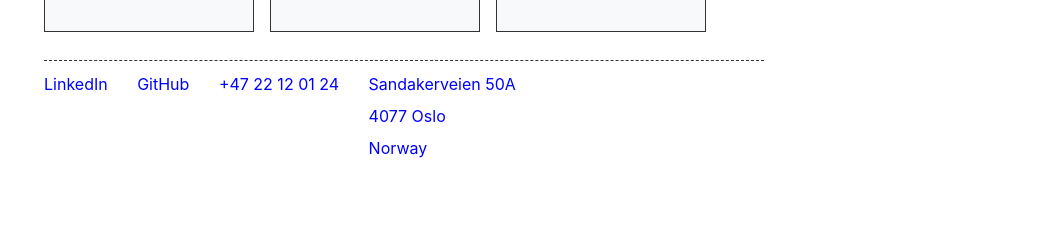
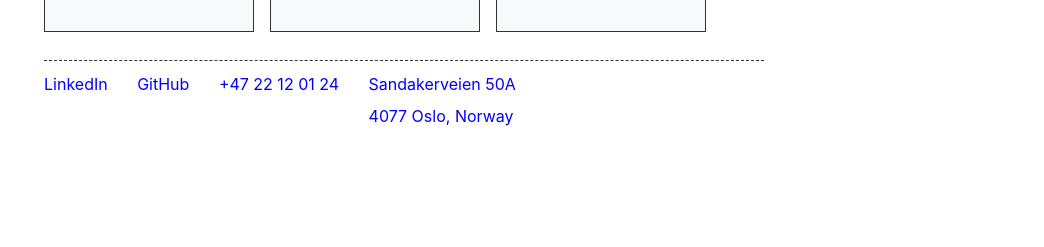
Before and after one commit to X13consulting/x13consulting.github.io, a Jekyll site: the page built from index.md, in a window 1280 px wide. Shown: the part 943-1190 px from the top of the page, without its empty margins (236-1280 px from the left). Built offline with Jekyll 4.4.1, drawn with Linux system fonts in a browser that asks for light colours; comment, search, counter and statistics services are not loaded; after the commit the page ends 1161 px from its top, so only the background shows below that.

Commit message:
Address on 2 lines instead of 3

```diff
--- a/_data/home.yml
+++ b/_data/home.yml
@@ -82,7 +82,7 @@ footer_entries:
   - title: +47 22 12 01 24
     url: tel:+4722120124
 
-  - title: Sandakerveien 50A<br />4077 Oslo<br />Norway
+  - title: Sandakerveien 50A<br />4077 Oslo, Norway
     url: #
   # - title: feed
   #   url: feed.xml
```
